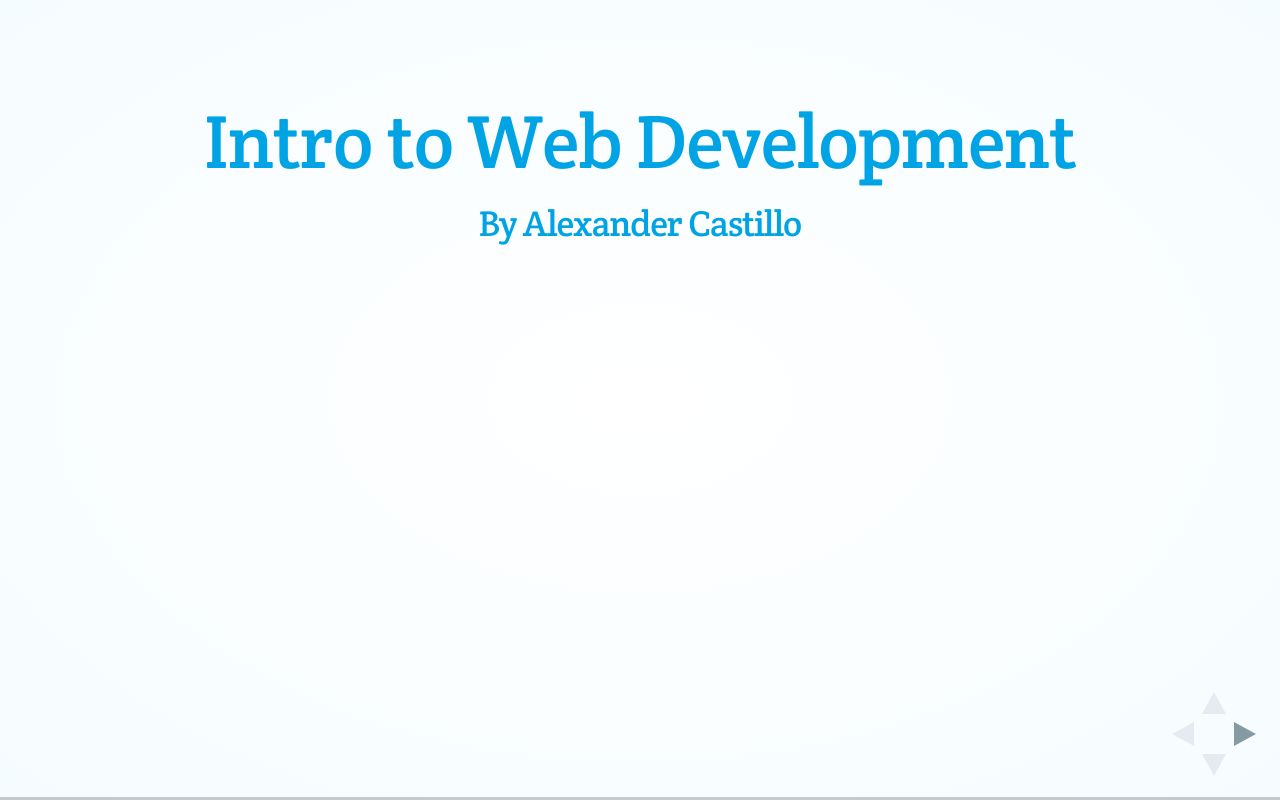
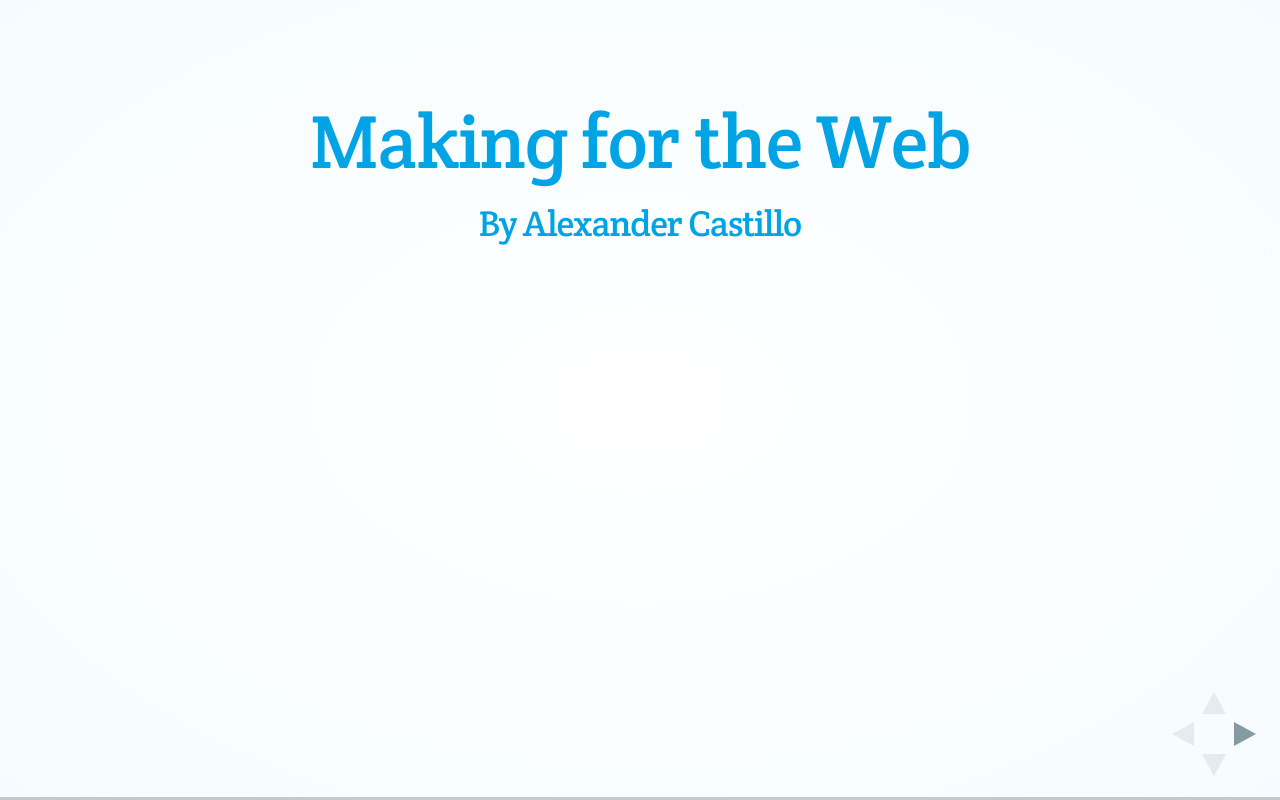
Before and after one commit to alexcastillo/programming-for-the-web, a website: page index.html in a window 1280 px wide. Drawn offline with Linux system fonts and the light colour scheme; a web font is replaced by a local one.

Commit message:
title change

```diff
--- a/index.html
+++ b/index.html
@@ -37,7 +37,7 @@
 
 				<!-- Intro -->
 				<section>
-					<h2>Intro to Web Development </h2>
+					<h2>Making for the Web</h2>
 					<h4>By Alexander Castillo</h4>
 				</section>
 
```
